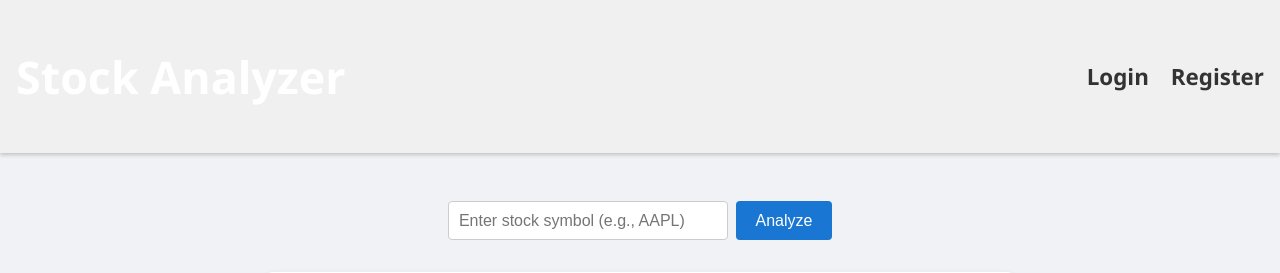
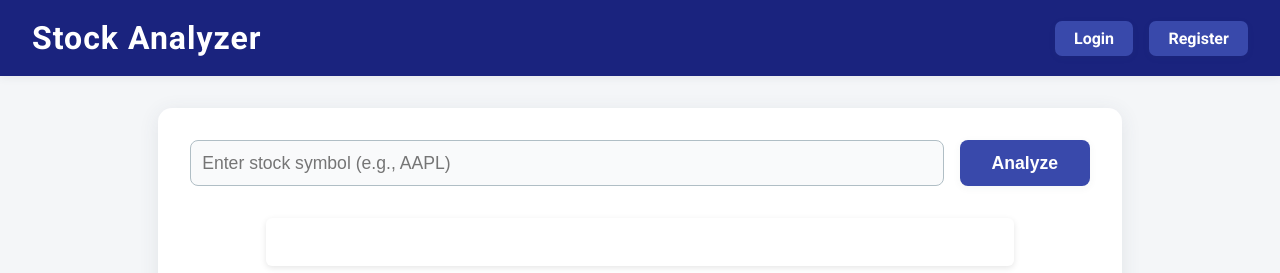
Before and after one commit to S-rohit05/proto-1, a Flask app: page / in a window 1280 px wide. Shown: the top 273 px of the page. Run offline with Flask 2, Linux system fonts and the light colour scheme.

Commit message:
Update index.html
BEFORE THIS IT WAS SAFE

```diff
--- a/templates/index.html
+++ b/templates/index.html
@@ -1,23 +1,169 @@
 <!DOCTYPE html>
-<html>
+<html lang="en">
 <head>
   <meta charset="UTF-8">
   <title>Stock Analyzer</title>
+  <meta name="viewport" content="width=device-width, initial-scale=1.0">
+  <!-- Google Fonts for modern typography -->
+  <link href="https://fonts.googleapis.com/css?family=Roboto:400,700&display=swap" rel="stylesheet">
   <link rel="stylesheet" href="{{ url_for('static', filename='styles.css') }}">
   <script src="https://cdn.jsdelivr.net/npm/chart.js"></script>
   <style>
+    body {
+      background: #f4f6f8;
+      font-family: 'Roboto', Arial, sans-serif;
+      margin: 0;
+      padding: 0;
+      min-height: 100vh;
+    }
     header {
+      background: #1a237e;
+      color: #fff;
+      padding: 1.2rem 2rem;
       display: flex;
       justify-content: space-between;
       align-items: center;
-      padding: 1rem;
-      background-color: #f0f0f0;
+      box-shadow: 0 2px 8px rgba(60,72,88,0.08);
     }
-    nav a {
+    header h1 {
+      font-size: 2rem;
+      margin: 0;
+      letter-spacing: 1px;
+      font-weight: 700;
+    }
+    nav {
+      display: flex;
+      align-items: center;
+    }
+    nav span {
+      margin-right: 1rem;
+    }
+    .btn {
+      padding: 0.5rem 1.2rem;
+      border: none;
+      border-radius: 7px;
+      font-size: 1rem;
+      font-weight: 600;
+      cursor: pointer;
       margin-left: 1rem;
+      transition: background 0.2s, box-shadow 0.2s;
+      box-shadow: 0 2px 7px rgba(60,72,88,0.07);
+      color: #fff;
       text-decoration: none;
-      color: #333;
+      display: inline-block;
+    }
+    .btn-portfolio {
+      background: #2ecc40;
+    }
+    .btn-portfolio:hover, .btn-portfolio:focus {
+      background: #27ae60;
+    }
+    .btn-logout {
+      background: #e74c3c;
+    }
+    .btn-logout:hover, .btn-logout:focus {
+      background: #c0392b;
+    }
+    .btn-login {
+      background: #3949ab;
+    }
+    .btn-login:hover, .btn-login:focus {
+      background: #1a237e;
+    }
+    .container {
+      max-width: 900px;
+      margin: 2rem auto;
+      padding: 2rem;
+      background: #fff;
+      border-radius: 14px;
+      box-shadow: 0 4px 20px rgba(60,72,88,0.10);
+    }
+    .stock-form {
+      display: flex;
+      gap: 1rem;
+      margin-bottom: 2rem;
+      flex-wrap: wrap;
+    }
+    .stock-form input[type="text"] {
+      flex: 1 1 250px;
+      padding: 0.7rem;
+      border: 1px solid #b0bec5;
+      border-radius: 8px;
+      font-size: 1.1rem;
+      background: #f9fafb;
+      transition: border 0.2s;
+    }
+    .stock-form input[type="text"]:focus {
+      border-color: #1a237e;
+      outline: none;
+    }
+    .stock-form button {
+      padding: 0.7rem 2rem;
+      background: #3949ab;
+      color: #fff;
+      border: none;
+      border-radius: 8px;
+      font-size: 1.1rem;
+      font-weight: 600;
+      cursor: pointer;
+      transition: background 0.2s;
+      box-shadow: 0 2px 8px rgba(60,72,88,0.05);
+    }
+    .stock-form button:hover, .stock-form button:focus {
+      background: #1a237e;
+      outline: none;
+    }
+    .card {
+      background: #f0f4c3;
+      border-radius: 10px;
+      padding: 1.5rem 2rem;
+      margin-bottom: 2rem;
+      box-shadow: 0 2px 8px rgba(60,72,88,0.04);
+      transition: box-shadow 0.2s;
+    }
+    .card h2 {
+      margin-top: 0;
+      color: #1a237e;
+    }
+    .stock-info {
+      display: flex;
+      flex-wrap: wrap;
+      gap: 2rem;
+      margin-top: 1rem;
+      font-size: 1.1rem;
+    }
+    .stock-info div {
+      flex: 1 1 200px;
+    }
+    .recommendation {
+      margin-top: 1rem;
       font-weight: bold;
+      color: #388e3c;
+      font-size: 1.2rem;
+    }
+    .chart-container {
+      background: #fff;
+      border-radius: 10px;
+      padding: 1.5rem;
+      box-shadow: 0 2px 8px rgba(60,72,88,0.04);
+      margin-bottom: 2rem;
+    }
+    .error {
+      color: #d32f2f;
+      font-weight: bold;
+      margin-top: 1rem;
+    }
+    @media (max-width: 700px) {
+      .container {
+        padding: 1rem;
+      }
+      .stock-info {
+        flex-direction: column;
+        gap: 1rem;
+      }
+      .chart-container {
+        padding: 0.5rem;
+      }
     }
   </style>
 </head>
@@ -26,27 +172,31 @@
     <h1>Stock Analyzer</h1>
     <nav>
       {% if current_user.is_authenticated %}
-       <div style="float:right;">
-    Welcome, {{ current_user.username }}!
-    <a href="{{ url_for('portfolio') }}" style="margin-left:15px;">Portfolio</a>
-    <a href="{{ url_for('logout') }}" style="margin-left:15px;">Logout</a>
-       </div>
+        <span>
+          Welcome, {{ current_user.username }}!
+        </span>
+        <a href="{{ url_for('portfolio') }}" class="btn btn-portfolio">Portfolio</a>
+        <a href="{{ url_for('logout') }}" class="btn btn-logout">Logout</a>
       {% else %}
-        <a href="{{ url_for('login') }}">Login</a>
-        <a href="{{ url_for('register') }}">Register</a>
+        <a href="{{ url_for('login') }}" class="btn btn-login">Login</a>
+        <a href="{{ url_for('register') }}" class="btn btn-login">Register</a>
       {% endif %}
     </nav>
   </header>
 
-  <main>
-    <form id="search-form">
+  <div class="container">
+    <form class="stock-form" id="search-form" autocomplete="off">
       <input type="text" id="symbol" placeholder="Enter stock symbol (e.g., AAPL)" required>
       <button type="submit">Analyze</button>
     </form>
     <div id="results"></div>
-    <canvas id="priceChart"></canvas>
-    <canvas id="indicatorChart"></canvas>
-  </main>
+    <div class="chart-container">
+      <canvas id="priceChart" height="260"></canvas>
+    </div>
+    <div class="chart-container">
+      <canvas id="indicatorChart" height="260"></canvas>
+    </div>
+  </div>
 
   <script>
     const form = document.getElementById('search-form');
@@ -60,7 +210,7 @@
     form.addEventListener('submit', async (e) => {
       e.preventDefault();
       const symbol = document.getElementById('symbol').value.trim();
-      resultsDiv.innerHTML = "Loading...";
+      resultsDiv.innerHTML = "<div class='card'>Loading...</div>";
       if (priceChart) priceChart.destroy();
       if (indicatorChart) indicatorChart.destroy();
 
@@ -69,16 +219,22 @@
         const data = await res.json();
 
         if (data.error) {
-          resultsDiv.innerHTML = `<p class="error">${data.error}</p>`;
+          resultsDiv.innerHTML = `<div class="card error">${data.error}</div>`;
           return;
         }
 
         resultsDiv.innerHTML = `
-          <h2>${data.symbol}</h2>
-          <p><strong>Latest Price:</strong> $${data.latest_price}</p>
-          <p><strong>RSI:</strong> ${data.rsi}</p>
-          <p><strong>20-Day Moving Average:</strong> $${data.moving_average_20}</p>
-          <p><strong>Recommendation:</strong> ${data.recommendation}</p>
+          <div class="card">
+            <h2>${data.symbol}</h2>
+            <div class="stock-info">
+              <div><strong>Latest Price:</strong> $${data.latest_price}</div>
+              <div><strong>RSI:</strong> ${data.rsi}</div>
+              <div><strong>20-Day Moving Avg:</strong> $${data.moving_average_20}</div>
+            </div>
+            <div class="recommendation">
+              Recommendation: ${data.recommendation}
+            </div>
+          </div>
         `;
 
         const dates = data.dates.reverse();
@@ -102,26 +258,36 @@
               {
                 label: 'Close Price',
                 data: closes,
-                borderColor: 'blue',
+                borderColor: '#1a237e',
+                backgroundColor: 'rgba(26,35,126,0.07)',
+                borderWidth: 2,
                 fill: false,
-                tension: 0.1
+                tension: 0.3
               },
               {
-                label: '20-Day Moving Average',
+                label: '20-Day Moving Avg',
                 data: movingAvgArray,
-                borderColor: 'green',
+                borderColor: '#388e3c',
+                backgroundColor: 'rgba(56,142,60,0.07)',
+                borderWidth: 2,
                 fill: false,
-                tension: 0.1
+                borderDash: [5,5],
+                tension: 0.3
               }
             ]
           },
           options: {
             responsive: true,
             plugins: {
+              legend: { position: 'top' },
               title: {
                 display: true,
                 text: 'Price and Moving Average'
               }
+            },
+            scales: {
+              x: { display: true, title: { display: false } },
+              y: { beginAtZero: false }
             }
           }
         });
@@ -134,21 +300,27 @@
               {
                 label: 'RSI',
                 data: rsi,
-                borderColor: 'purple',
+                borderColor: '#7b1fa2',
+                backgroundColor: 'rgba(123,31,162,0.08)',
+                borderWidth: 2,
                 fill: false,
                 yAxisID: 'y1'
               },
               {
                 label: 'MACD Line',
                 data: macdLine,
-                borderColor: 'orange',
+                borderColor: '#ff9800',
+                backgroundColor: 'rgba(255,152,0,0.08)',
+                borderWidth: 2,
                 fill: false,
                 yAxisID: 'y2'
               },
               {
                 label: 'Signal Line',
                 data: signalLine,
-                borderColor: 'red',
+                borderColor: '#d32f2f',
+                backgroundColor: 'rgba(211,47,47,0.08)',
+                borderWidth: 2,
                 fill: false,
                 yAxisID: 'y2'
               }
@@ -157,6 +329,7 @@
           options: {
             responsive: true,
             plugins: {
+              legend: { position: 'top' },
               title: {
                 display: true,
                 text: 'RSI and MACD'
@@ -168,25 +341,21 @@
                 position: 'left',
                 min: 0,
                 max: 100,
-                title: {
-                  display: true,
-                  text: 'RSI'
-                }
+                title: { display: true, text: 'RSI' },
+                grid: { drawOnChartArea: false }
               },
               y2: {
                 type: 'linear',
                 position: 'right',
-                title: {
-                  display: true,
-                  text: 'MACD'
-                }
+                title: { display: true, text: 'MACD' },
+                grid: { drawOnChartArea: false }
               }
             }
           }
         });
 
       } catch (err) {
-        resultsDiv.innerHTML = `<p class="error">Error fetching data.</p>`;
+        resultsDiv.innerHTML = `<div class="card error">Error fetching data.</div>`;
       }
     });
   </script>
```
